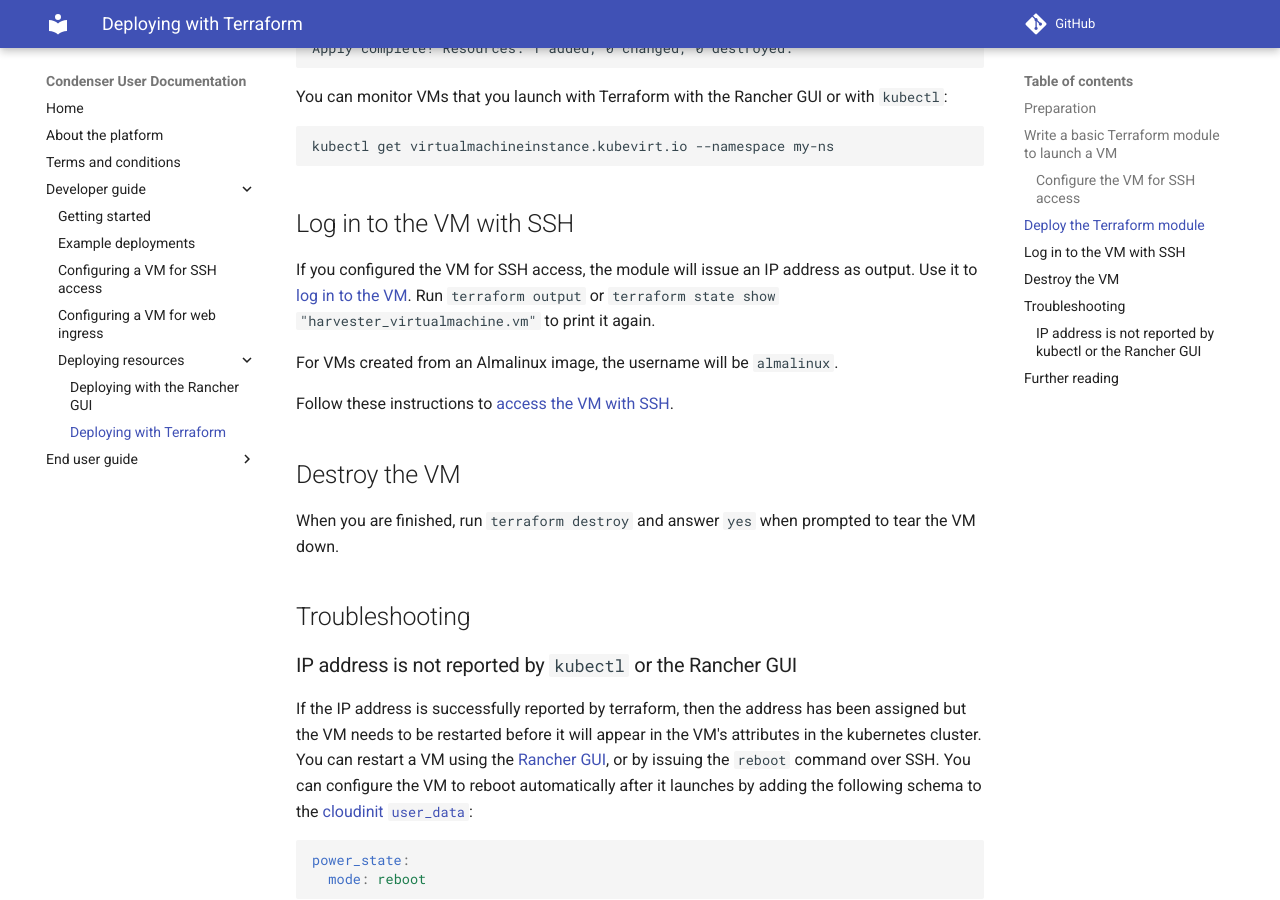
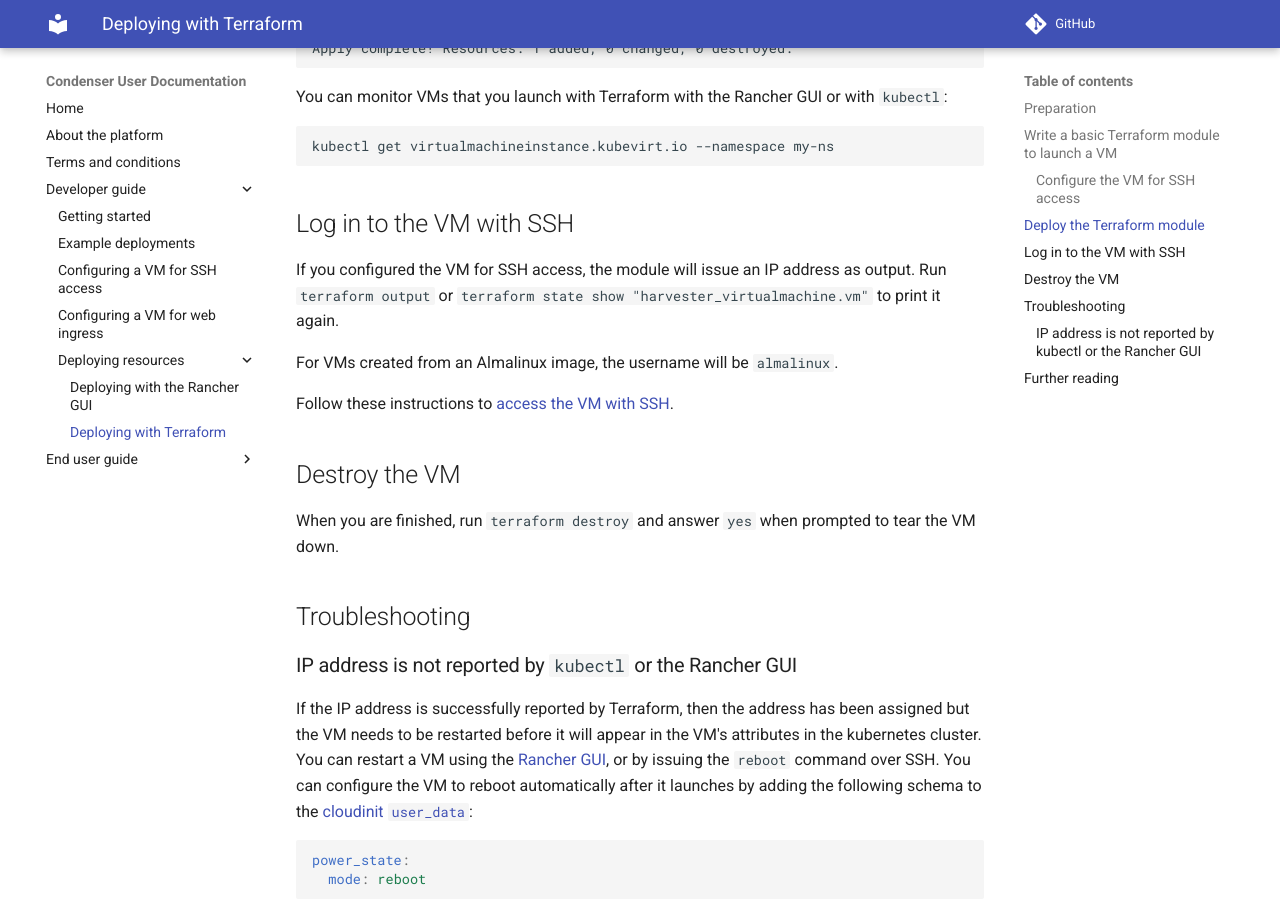
Before and after one commit to UCL-ARC/condenser-mkdocs, an MkDocs documentation site: the page built from docs/developer_guide/deploying_resources/deploying_terraform.md, in a window 1280 px wide and 900 px high, scrolled down 4408 px. Built offline with MkDocs 1.6.1 and Material for MkDocs 9.7.7, drawn with Linux system fonts in a browser that asks for light colours; comment, search, counter and statistics services are not loaded; some of the changed text lies outside the part shown.

Commit message:
typos and format

```diff
--- a/docs/developer_guide/deploying_resources/deploying_terraform.md
+++ b/docs/developer_guide/deploying_resources/deploying_terraform.md
@@ -23,7 +23,7 @@
 4. Using the Rancher GUI, find the name of a namespace in which you have permission
 to deploy resources
 5. If you configure the VM for SSH access, you will also need:
-    1. The name of a VM network in the namespace
+    1. The name of a VLAN network in the namespace
     2. The SSH public key data for your SSH key pair
 
 ## Write a basic Terraform module to launch a VM
@@ -236,8 +237,8 @@
 ## Log in to the VM with SSH
 
 If you configured the VM for SSH access, the module will issue an IP address as output.
-Use it to [log in to the VM](../../end_user_guide/ssh.md). Run `terraform output`
-or `terraform state show "harvester_virtualmachine.vm"` to print it again.
+Run `terraform output` or `terraform state show "harvester_virtualmachine.vm"` to
+print it again.
 
 For VMs created from an Almalinux image, the username will be `almalinux`.
 
@@ -252,7 +253,7 @@
 
 ### IP address is not reported by `kubectl` or the Rancher GUI
 
-If the IP address is successfully reported by terraform, then the address has been
+If the IP address is successfully reported by Terraform, then the address has been
 assigned but the VM needs to be restarted before it will appear in the VM's attributes
 in the kubernetes cluster. You can restart a VM using the [Rancher GUI](./deploying_rancher.md/#change-a-vms-state),
 or by issuing the `reboot` command over SSH. You can configure the VM to reboot automatically
```
Also changed, not shown: other parts of docs/developer_guide/deploying_resources/deploying_terraform.md (+2 -1 lines).
